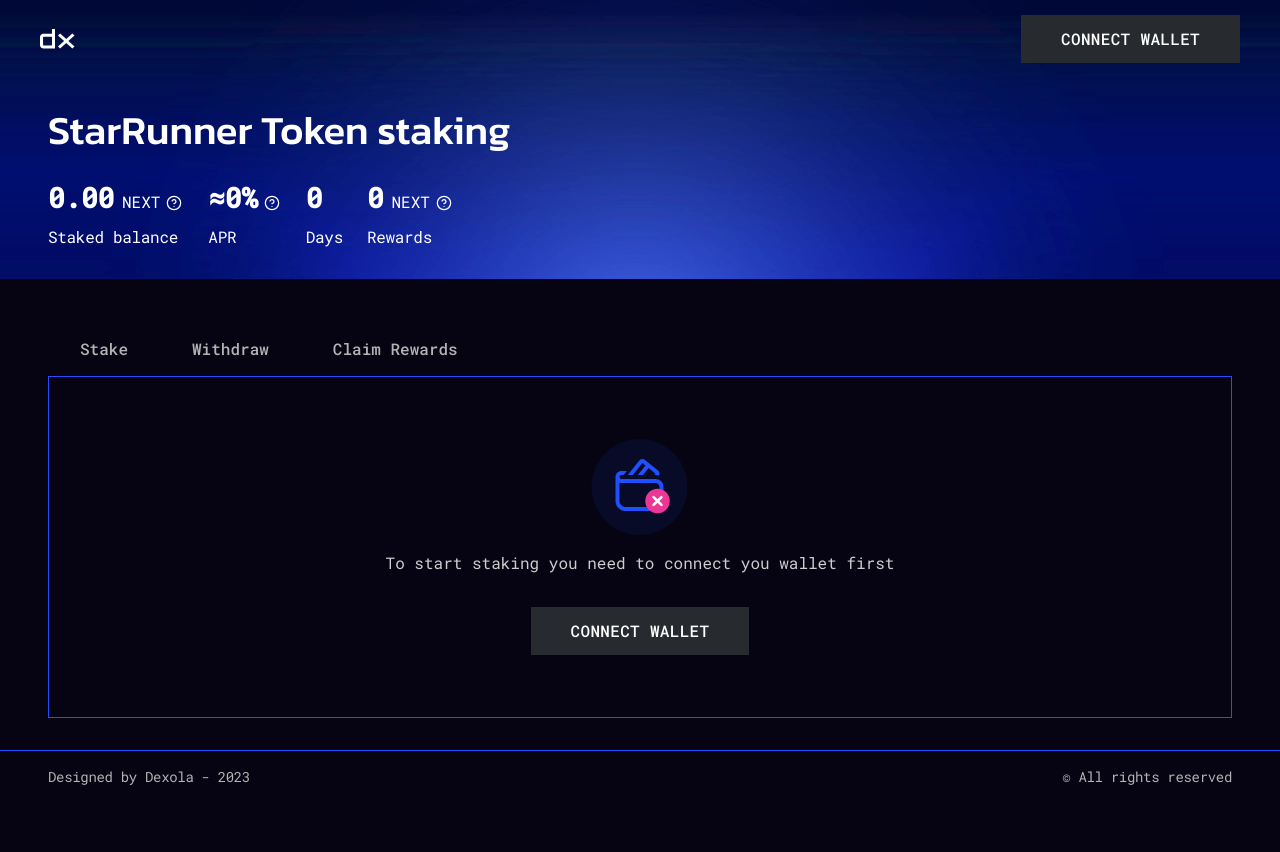
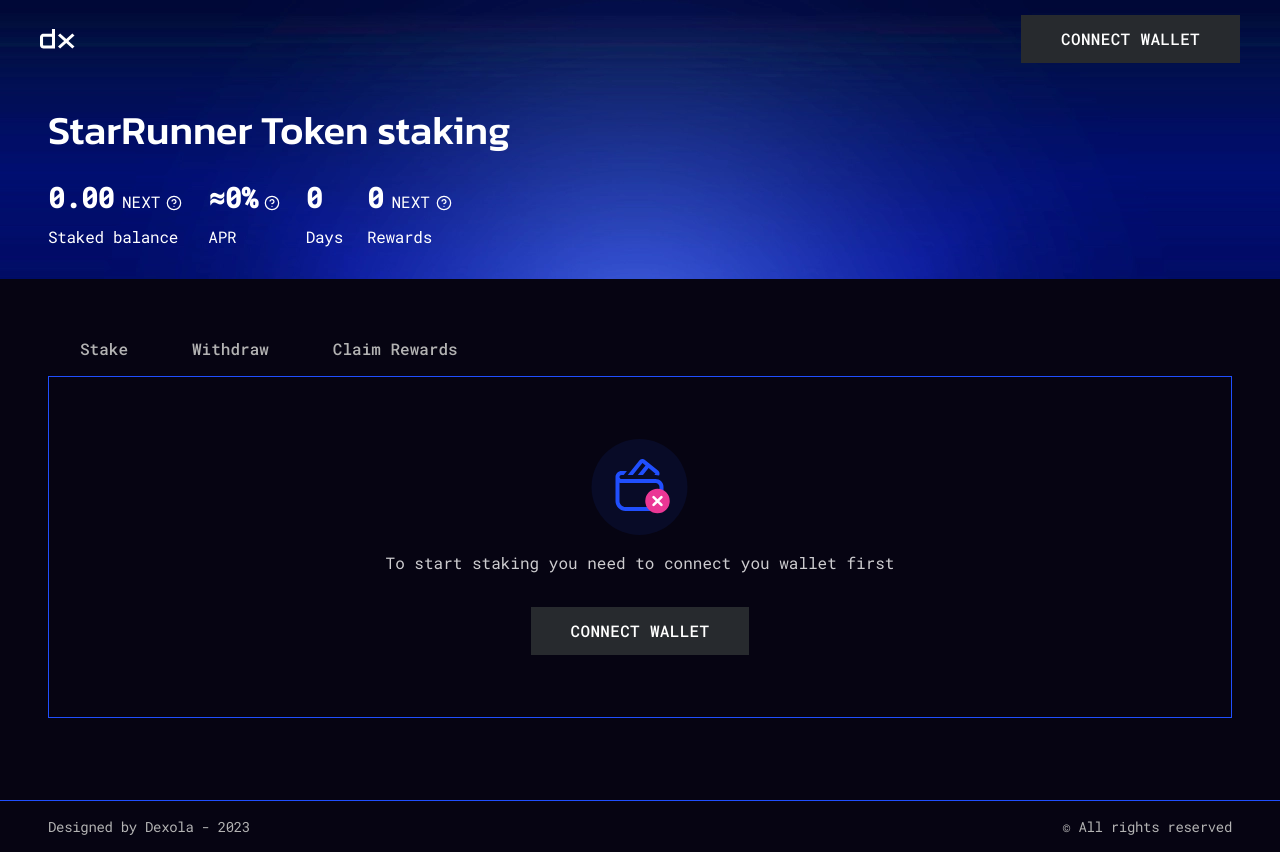
Before and after one commit to VIlliaV/dexola_camp_part2, a React (Vite) app: page /no_connect in a window 1280 px wide. Before the commit the page ends 802 px from the top, so only its background shows below. Built offline with nearby package versions, Linux system fonts and the light colour scheme.

Commit message:
TEST | mob for main

```diff
--- a/src/components/Section/SectionWrapper.styled.js
+++ b/src/components/Section/SectionWrapper.styled.js
@@ -3,7 +3,7 @@ import { media } from '@/styles/media';
 
 export const SectionStyled = styled.section`
   position: relative;
-  overflow: hidden;
+  /* overflow: hidden; */
 
   padding: 16px 0 24px;
 
--- a/src/components/SharedLayout/SharedLayout.styled.js
+++ b/src/components/SharedLayout/SharedLayout.styled.js
@@ -10,7 +10,7 @@ export const Container = styled.div`
   overflow: hidden;
 
   & main {
-    max-height: 100svh;
+    min-height: 100svh;
     height: 100vh;
     display: flex;
     flex-direction: column;
```
